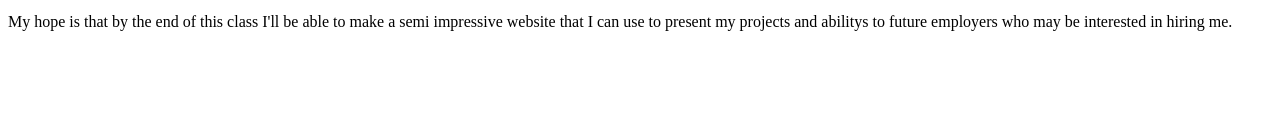
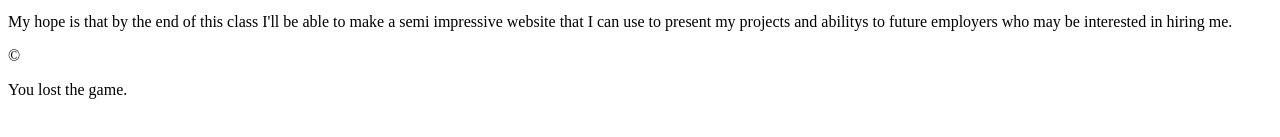
Before and after one commit to trevorstep/wdd130, a plain HTML site: page aboutme/index.html in a window 1280 px wide. Shown: the part 537-674 px from the top of the page. Drawn offline with Linux system fonts and the light colour scheme.

Commit message:
You lost the game.,

```diff
--- a/aboutme/index.html
+++ b/aboutme/index.html
@@ -14,4 +14,8 @@
     <p>Right now im currently studying computer science! My hope is that ill be able to become profcient enough where ill be able to create any wild, crazy out there idea I have and bring it into reality!</p>
     <p>My hope is that by the end of this class I'll be able to make a semi impressive website that I can use to present my projects and abilitys to future employers who may be interested in hiring me.</p>
 </body>
+<footer>
+    &copy;
+    <p>You lost the game.</p>
+</footer>
 </html>
```
